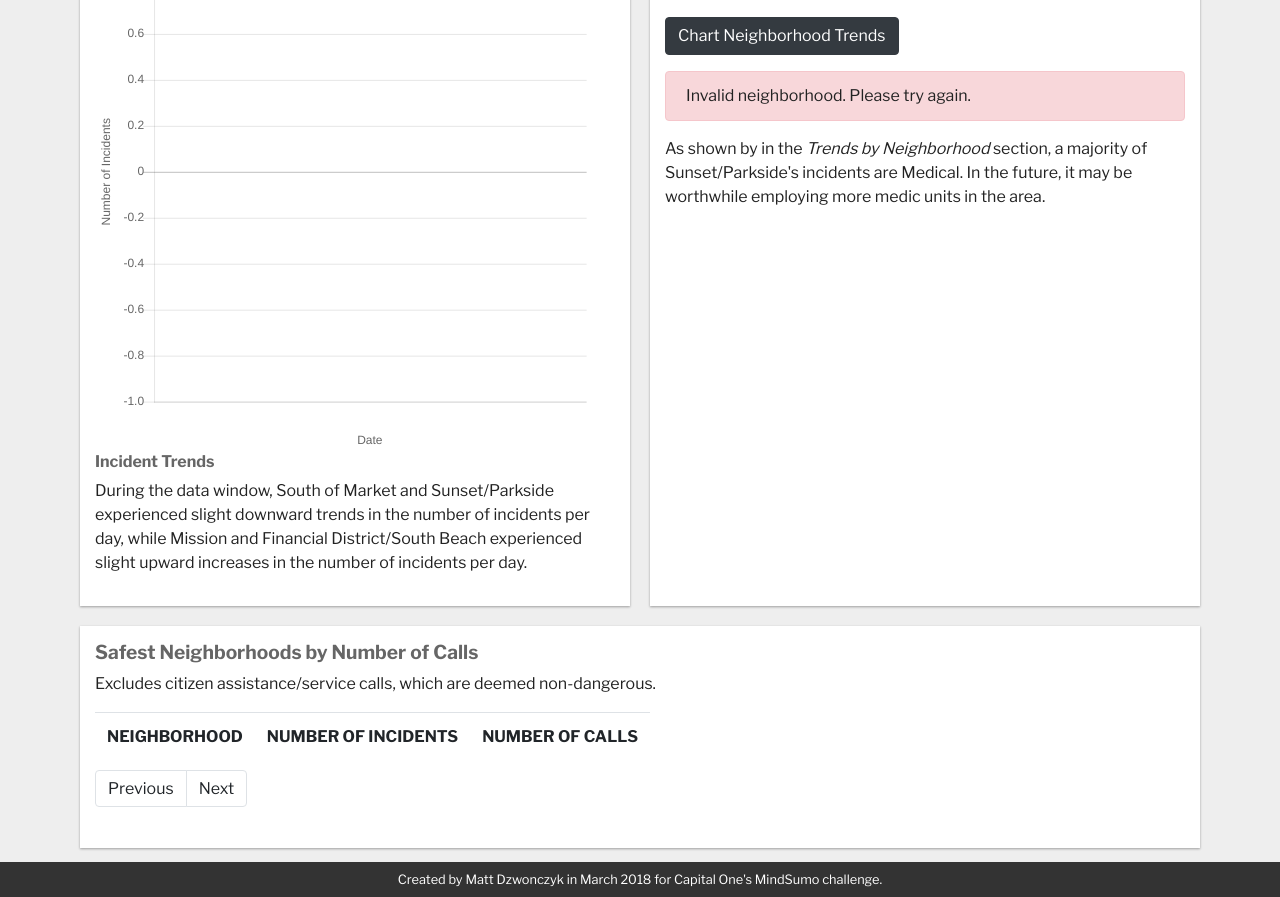
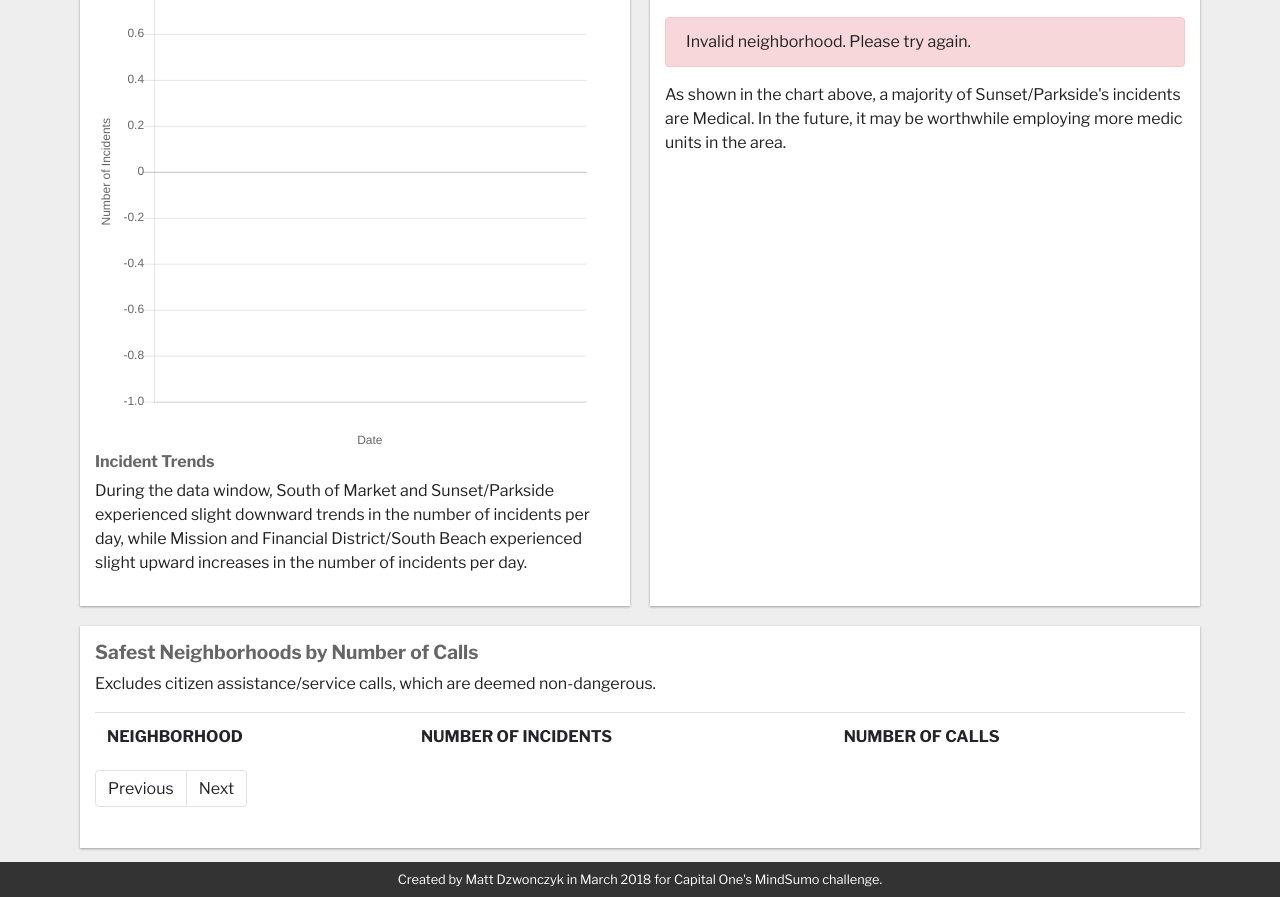
Before and after one commit to mattgd/SFPD-Dispatch, a Django app: page /incidents in a window 1280 px wide. Shown: the part 491-1388 px from the top of the page. Run offline with Django 3.2, Linux system fonts and the light colour scheme; data that the repository does not hold is empty; some libraries are stand-ins or nearby versions.

Commit message:
CSS and neighborhood trend improvements.

```diff
--- a/dispatch/metrics/templates/incident_metrics.html
+++ b/dispatch/metrics/templates/incident_metrics.html
@@ -41,7 +41,7 @@
                 </select>
                 <small id="neighborhoodHelp" class="form-text text-muted">Select a neighborhood/district to chart.</small>
             </div>
-            <button type="submit" id="neighborhoodSubmit" class="btn btn-dark">Chart Neighborhood Trends</button>
+            <!--<button type="submit" id="neighborhoodSubmit" class="btn btn-dark">Chart Neighborhood Trends</button>-->
             {% csrf_token %}
         </form>
 
@@ -53,9 +53,9 @@
         <!-- End neighborhood trend results -->
 
         <p id="trendExample">
-            As shown by in the <i>Trends by Neighborhood</i> section, a majority
-            of Sunset/Parkside's incidents are Medical. In the future, it may be
-            worthwhile employing more medic units in the area.
+            As shown in the chart above, a majority of Sunset/Parkside's
+            incidents are Medical. In the future, it may be worthwhile employing
+            more medic units in the area.
         </p>
     </div>
     <!-- End most-likely dispatch type section -->
@@ -69,7 +69,8 @@
             Excludes citizen assistance/service calls, which are deemed non-dangerous.
         </p>
 
-        <table class="table table-striped table-responsive" id="incidentTable">
+        <div class="table-responsive">
+            <table class="table table-striped" id="incidentTable">
                 <thead>
                     <tr>
                         <td>Neighborhood</td>
@@ -80,6 +81,7 @@
                 <tbody>
                 </tbody>
             </table>
+        </div>
     </div>
     <!-- End Safest Neighborhoods by Number of Calls table section -->
 </div>
@@ -120,6 +122,9 @@ function initIncidentTables() {
 // Used to destroy on form submit
 var neighborhoodTrendsChart;
 
+// Cache for the data to reduce POST request count
+var neighborhoodData = {};
+
 // Initializes the incident tables
 initIncidentTables();
 
@@ -129,22 +134,29 @@ initIncidentTables();
  */
 $("#neighborhoodTrendForm").submit(function(e) {
     var endpoint = '/api/metrics/neighborhood-trends';
+    var form = $(this);
 
+    // Check the cache for the data
+    var neighborhood = form.find('#neighborhood').val();
+    if (neighborhoodData[neighborhood] !== undefined) {
+        // Generate neighborhood trend chart
+        createNeighborhoodTrendChart(neighborhoodData[neighborhood]);
+    } else {
         $.ajax({
             method: "POST",
             url: endpoint,
-        data: $("#neighborhoodTrendForm").serialize(),
+            data: form.serialize(),
             success: function(data) {
                 // Destroy the old chart if it exists
                 if (neighborhoodTrendsChart !== undefined) {
                     neighborhoodTrendsChart.destroy;
                 }
 
+                // Cache the data
+                neighborhoodData[neighborhood] = data;
+
                 // Generate neighborhood trend chart
                 createNeighborhoodTrendChart(data);
-
-            // Disable the submit button, to prevent unnecessary requests
-            $('#neighborhoodSubmit').prop('disabled', true);
             },
             error: function(resp) {
                 console.error('An error occurred when retrieving neighborhood trend data.');
@@ -156,6 +168,7 @@ $("#neighborhoodTrendForm").submit(function(e) {
                 results.fadeIn();
             }
         });
+    }
 
     // Prevent form submit causing page change
     e.preventDefault();
@@ -165,14 +178,15 @@ $("#neighborhoodTrendForm").submit(function(e) {
  * Event listener to show/hide example trend analysis for Sunset/Parkside.
  */
 $('#neighborhood').change(function() {
-    // Re-enable the submit button, because a new chart can be generated
-    $('#neighborhoodSubmit').prop('disabled', false);
-
+    // Display the example trend text if Sunset/Parkside is selected.
     if ($(this).val() == 'Sunset/Parkside') {
         $('#trendExample').fadeIn();
     } else if ($('#trendExample').is(':visible')) {
         $('#trendExample').fadeOut();
     }
+
+    // Submit the form to show example data
+    $("#neighborhoodTrendForm").submit();
 });
 
 /**
```
Also changed, not shown: dispatch/metrics/templates/heatmaps.html (+6 -2 lines). Lines whose indentation alone changed are shown as unchanged.
